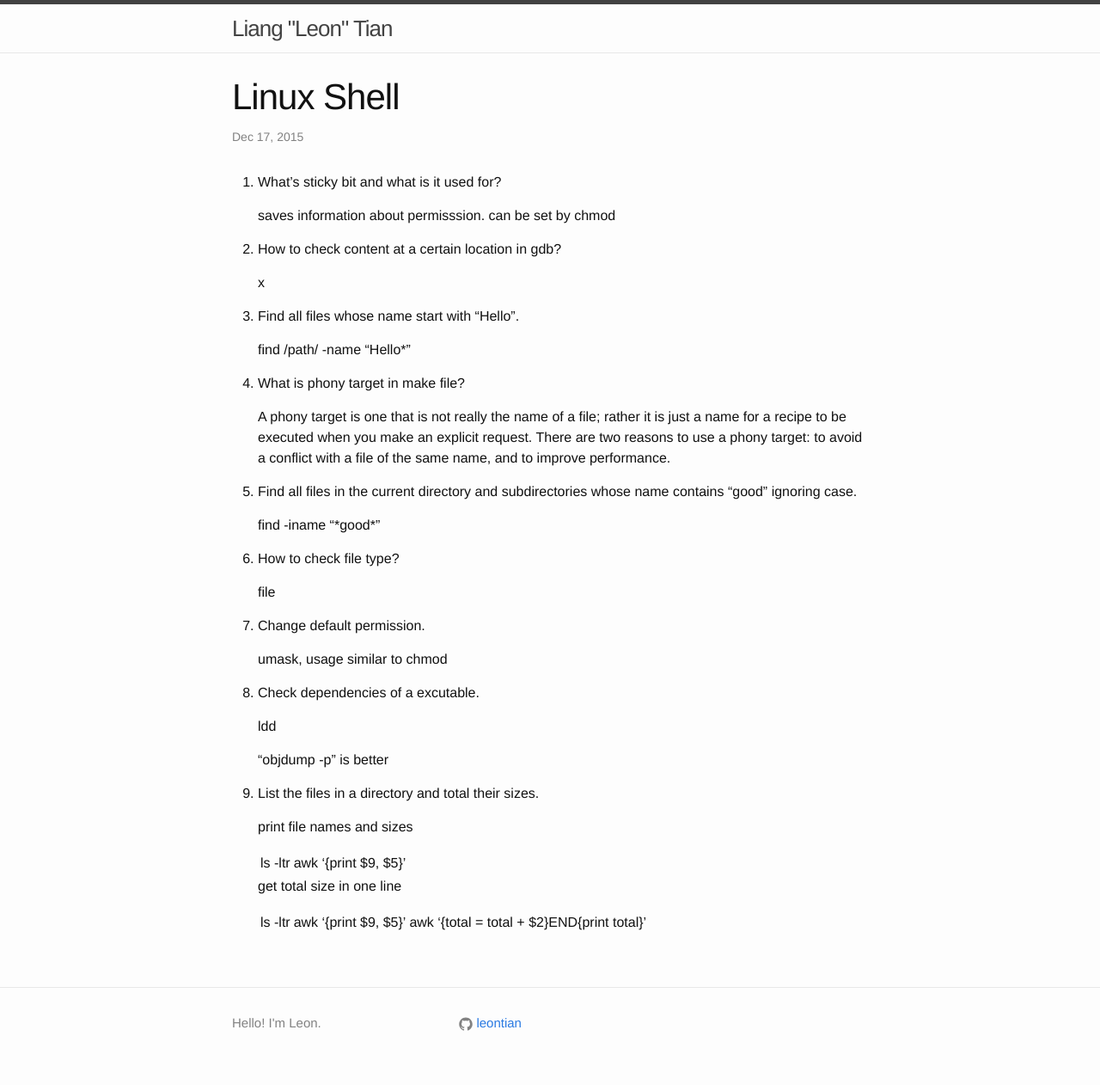
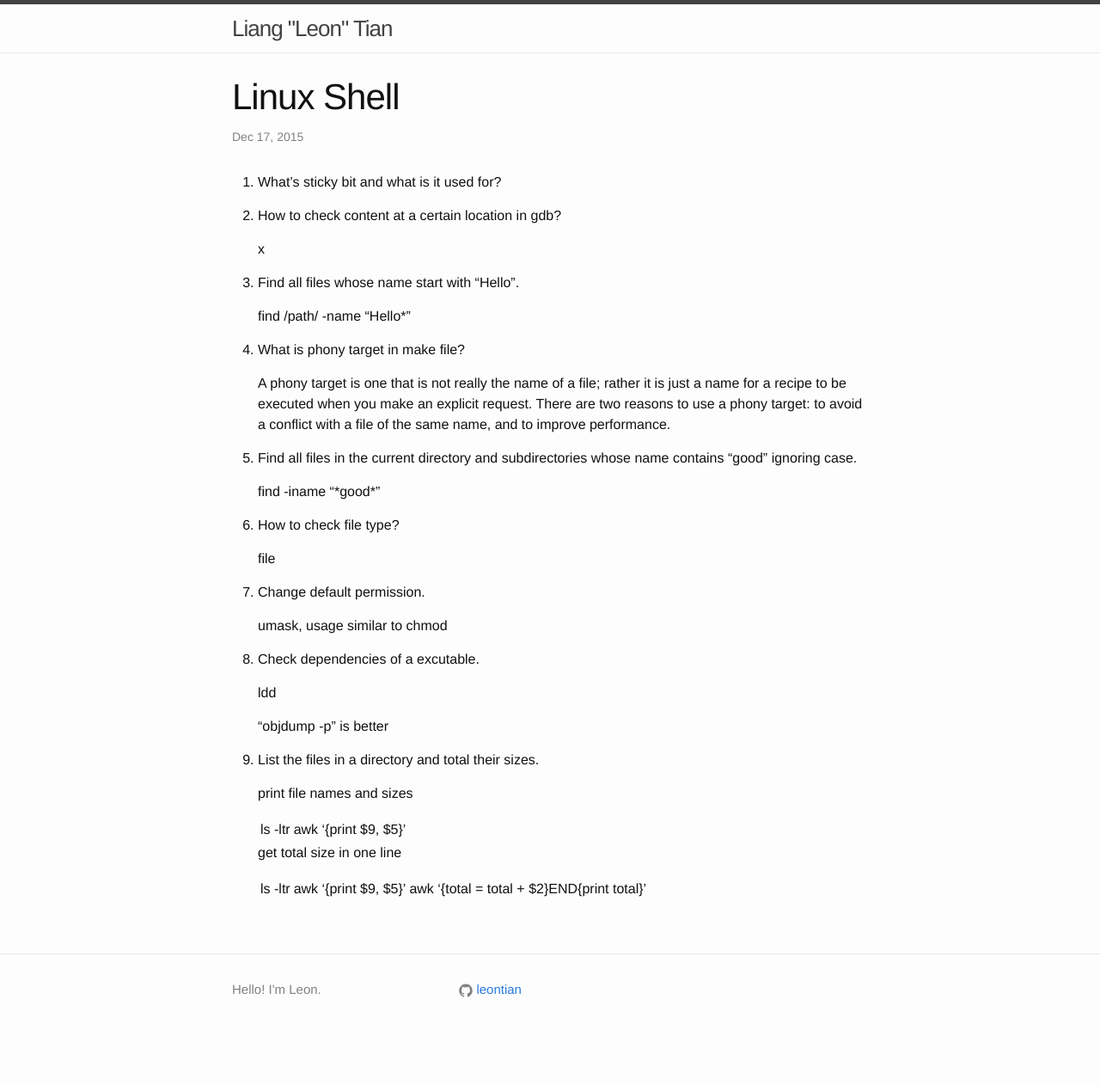
Before and after one commit to leontian/leontian.github.io, a Jekyll site: the page built from _posts/2015-12-17-linux-shell.markdown, in a window 1280 px wide. Shown: the whole page at 86% size. Built offline with Jekyll 4.4.1, drawn with Linux system fonts in a browser that asks for light colours; after the commit the page ends 1223 px from its top, so only the background shows below that.

Commit message:
fix sticky bit

```diff
--- a/_posts/2015-12-17-linux-shell.markdown
+++ b/_posts/2015-12-17-linux-shell.markdown
@@ -5,7 +5,6 @@ title: "Linux Shell"
 
 1. What's sticky bit and what is it used for?
 
-	saves information about permisssion. can be set by chmod
 
 2. How to check content at a certain location in gdb?
 
```
